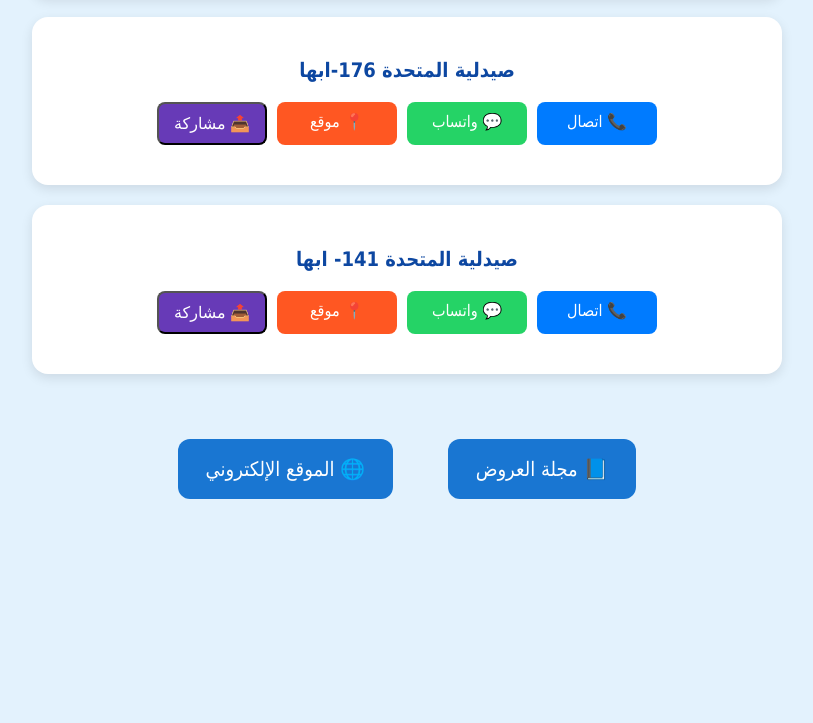
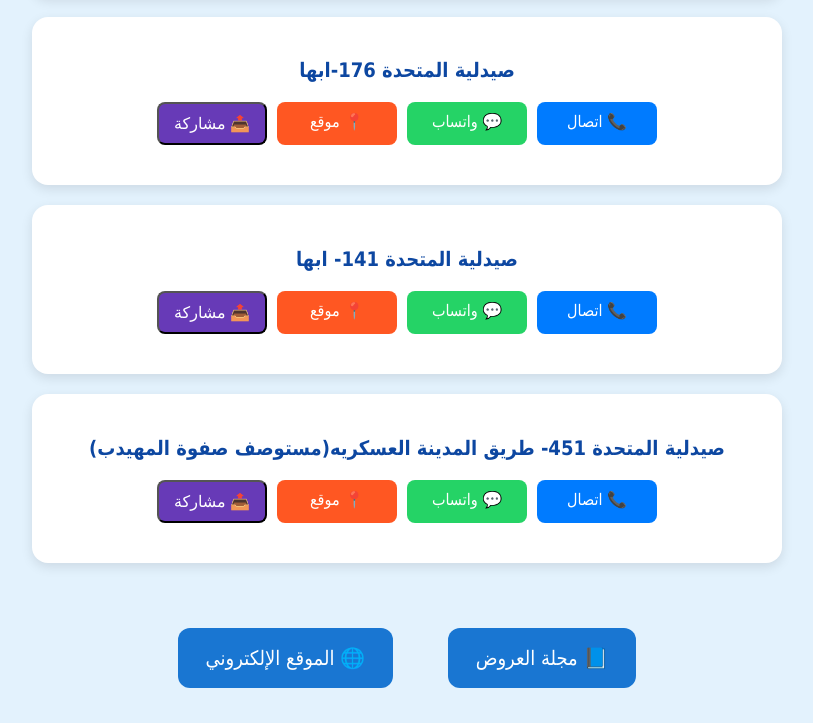
Before and after one commit to MGawesh/contact_us, a plain HTML site: page index.html in a window 1280 px wide. Shown: the part 3043-3766 px from the top of the page, without its empty margins (233-1046 px from the left). Before the commit the page ends 3577 px from the top, so only its background shows below. Drawn offline with Linux system fonts and the light colour scheme.

Commit message:
Update index.html

```diff
--- a/index.html
+++ b/index.html
@@ -128,7 +128,8 @@
       ["صيدلية المتحدة 16-الموسي", "+966554390471", "https://wa.me/966554390471", "https://maps.app.goo.gl/1HrFdZPRgGA8PfGXA"],
       ["صيدلية المتحدة 298", "+966555038569", "https://wa.me/966555038569", "https://maps.app.goo.gl/aEwUUsSWbo3dpxCy6?g_st=ipc"],
       ["صيدلية المتحدة 176-ابها", "+966552816395", "https://wa.me/966552816395", "https://maps.app.goo.gl/3P8Ti8VCTjpxXaJ8A?g_st=ipc"],
-      ["صيدلية المتحدة 141- ابها", "+966554084738", "https://wa.me/966554084738", "https://maps.app.goo.gl/H7eRT1XoSW6CwJjo8?g_st=ipc"]
+      ["صيدلية المتحدة 141- ابها", "+966554084738", "https://wa.me/966554084738", "https://maps.app.goo.gl/H7eRT1XoSW6CwJjo8?g_st=ipc"],
+      ["صيدلية المتحدة 451- طريق المدينة العسكريه(مستوصف صفوة المهيدب)", "+966538407757", "https://wa.me/966538407757", "https://maps.app.goo.gl/7Fowi4MioMgC6EhU6"]
     ];
 
     const container = document.getElementById("cards-container");
```
